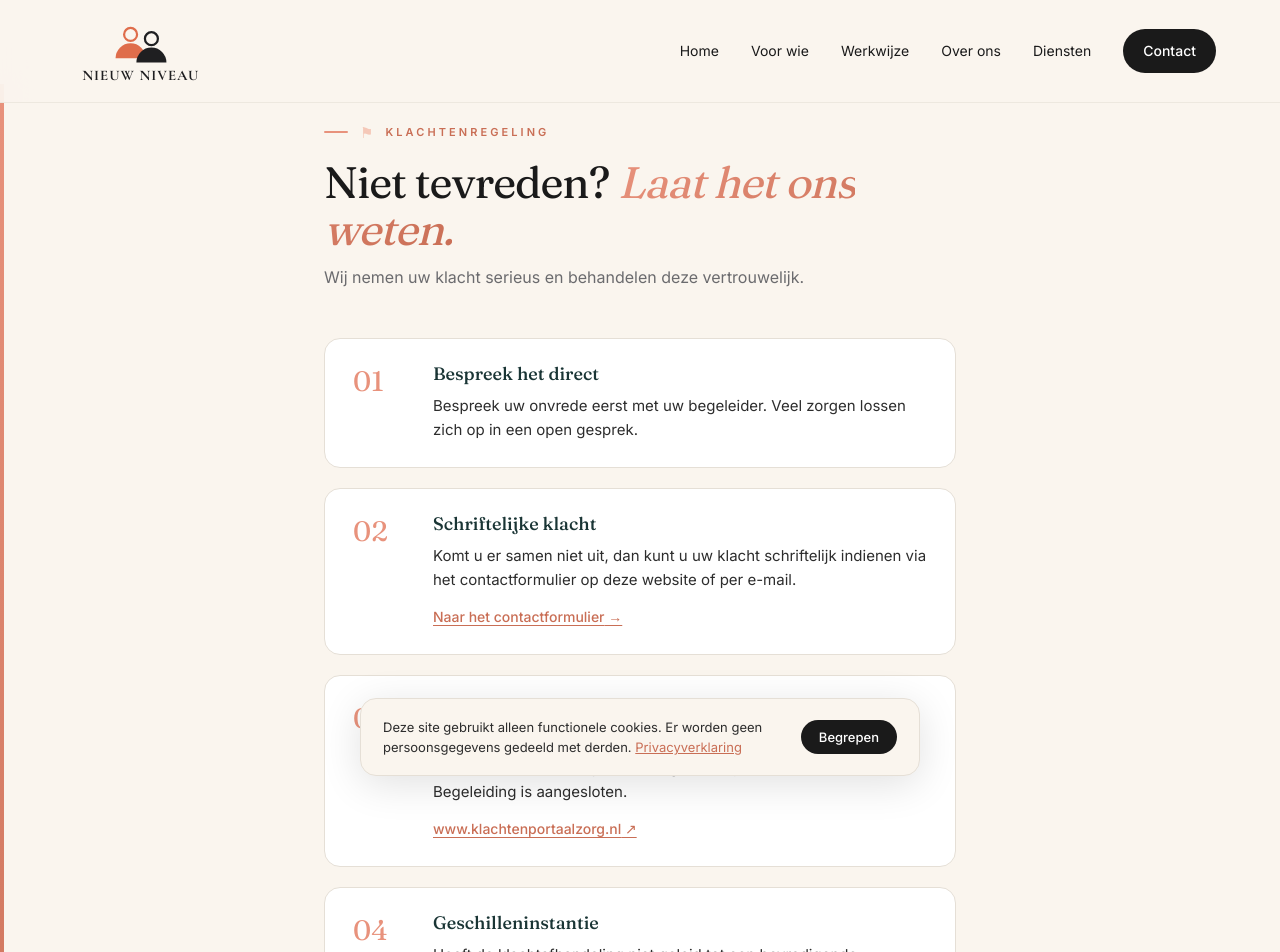
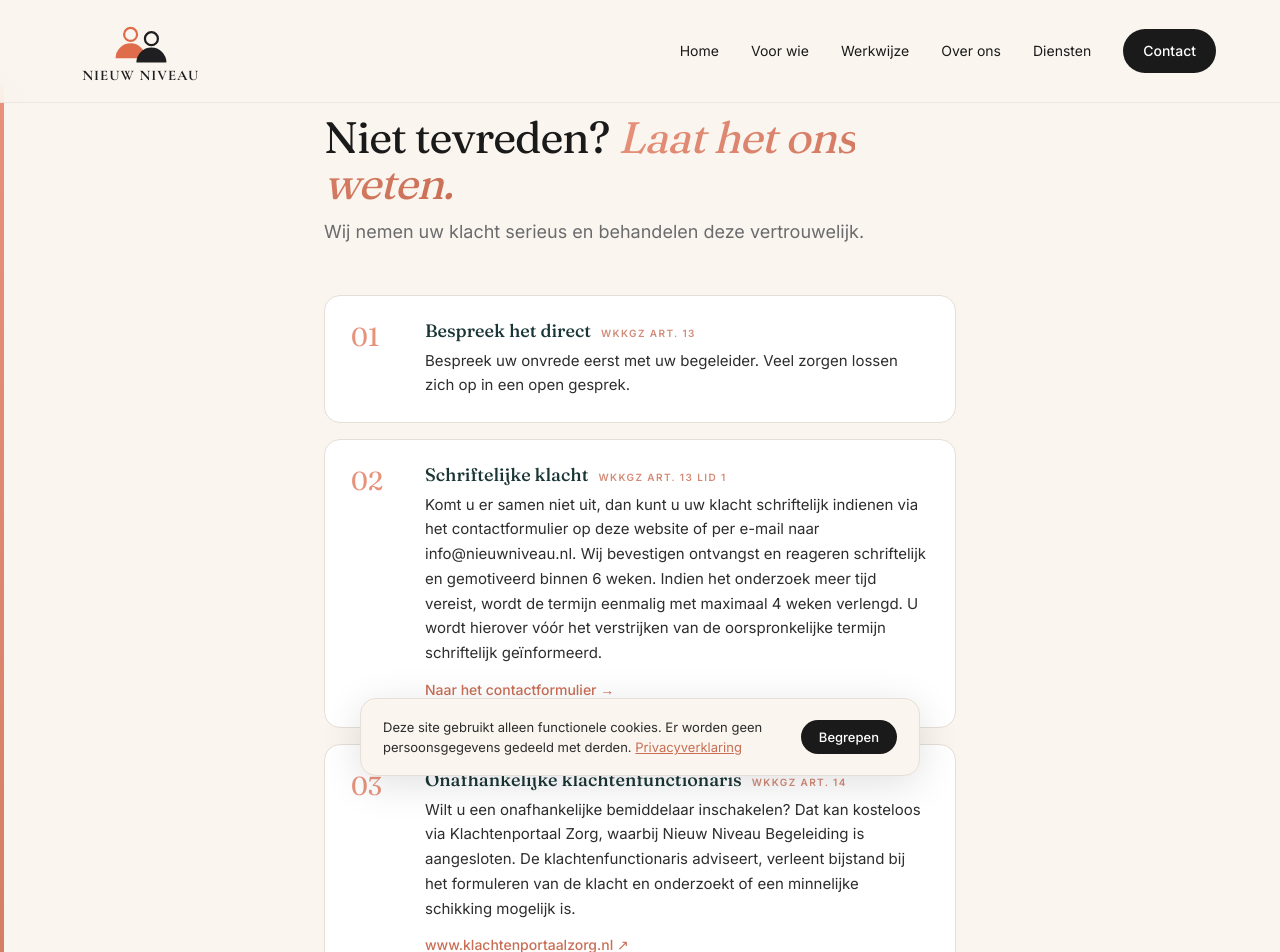
Before and after one commit to BramLuijben/Nieuw-Niveau-, a Next.js app: page /klachtenformulier in a window 1280 px wide. Shown: the top 952 px of the page. Built offline with nearby package versions, Linux system fonts and the light colour scheme; no server answers.

Commit message:
wettelijk correcte AV, privacyverklaring en klachtenregeling

```diff
--- a/src/app/klachtenformulier/page.tsx
+++ b/src/app/klachtenformulier/page.tsx
@@ -3,37 +3,37 @@ import Link from 'next/link'
 
 export const metadata: Metadata = {
   title: 'Klachtenregeling — Nieuw Niveau',
-  description: 'Klachtenregeling van Nieuw Niveau Begeleiding. Niet tevreden? Laat het ons weten.',
+  description: 'Klachtenregeling van Nieuw Niveau Begeleiding conform de Wkkgz.',
   robots: { index: false },
 }
 
 const stappen = [
   {
     num: '01',
+    wet: 'Wkkgz art. 13',
     titel: 'Bespreek het direct',
-    tekst:
-      'Bespreek uw onvrede eerst met uw begeleider. Veel zorgen lossen zich op in een open gesprek.',
+    tekst: 'Bespreek uw onvrede eerst met uw begeleider. Veel zorgen lossen zich op in een open gesprek.',
     link: null,
   },
   {
     num: '02',
+    wet: 'Wkkgz art. 13 lid 1',
     titel: 'Schriftelijke klacht',
-    tekst:
-      'Komt u er samen niet uit, dan kunt u uw klacht schriftelijk indienen via het contactformulier op deze website of per e-mail.',
+    tekst: 'Komt u er samen niet uit, dan kunt u uw klacht schriftelijk indienen via het contactformulier op deze website of per e-mail naar info@nieuwniveau.nl. Wij bevestigen ontvangst en reageren schriftelijk en gemotiveerd binnen 6 weken. Indien het onderzoek meer tijd vereist, wordt de termijn eenmalig met maximaal 4 weken verlengd. U wordt hierover vóór het verstrijken van de oorspronkelijke termijn schriftelijk geïnformeerd.',
     link: { label: 'Naar het contactformulier', href: '/contact', extern: false },
   },
   {
     num: '03',
+    wet: 'Wkkgz art. 14',
     titel: 'Onafhankelijke klachtenfunctionaris',
-    tekst:
-      'Wilt u een onafhankelijke bemiddelaar inschakelen? Dat kan kosteloos via Klachtenportaal Zorg, waarbij Nieuw Niveau Begeleiding is aangesloten.',
+    tekst: 'Wilt u een onafhankelijke bemiddelaar inschakelen? Dat kan kosteloos via Klachtenportaal Zorg, waarbij Nieuw Niveau Begeleiding is aangesloten. De klachtenfunctionaris adviseert, verleent bijstand bij het formuleren van de klacht en onderzoekt of een minnelijke schikking mogelijk is.',
     link: { label: 'www.klachtenportaalzorg.nl', href: 'https://www.klachtenportaalzorg.nl', extern: true },
   },
   {
     num: '04',
+    wet: 'Wkkgz art. 18–19',
     titel: 'Geschilleninstantie',
-    tekst:
-      'Heeft de klachtafhandeling niet geleid tot een bevredigende oplossing? Dan kunt u het geschil voorleggen aan de erkende geschilleninstantie waarbij Nieuw Niveau Begeleiding is aangesloten.',
+    tekst: 'Heeft de klachtafhandeling niet geleid tot een bevredigende oplossing? Dan kunt u het geschil kosteloos voorleggen aan de erkende geschilleninstantie waarbij Nieuw Niveau Begeleiding is aangesloten. De instantie geeft een bindend advies en kan een schadevergoeding toekennen van maximaal € 25.000. Uitspraak volgt binnen 6 maanden na indiening.',
     link: { label: 'www.zorggeschil.nl', href: 'https://www.zorggeschil.nl', extern: true },
   },
 ]
@@ -43,44 +43,33 @@ export default function Klachtenregeling() {
     <main className="page" style={{ background: 'var(--creme)' }}>
       <div className="page-inner" style={{ maxWidth: '760px' }}>
 
-        <div className="eyebrow" style={{ marginBottom: '18px' }}>
-          <span className="eyebrow-num">⚑</span> Klachtenregeling
-        </div>
-
         <h1 style={{ fontSize: 'clamp(28px, 4vw, 44px)', marginBottom: '12px' }}>
           Niet tevreden? <em>Laat het ons weten.</em>
         </h1>
-
-        <p style={{
-          fontSize: '16px',
-          color: 'var(--grijs)',
-          maxWidth: '52ch',
-          marginBottom: '48px',
-          lineHeight: '1.65',
-        }}>
+        <p className="lead" style={{ marginBottom: '48px' }}>
           Wij nemen uw klacht serieus en behandelen deze vertrouwelijk.
         </p>
 
         {/* Stappen */}
-        <div style={{ display: 'flex', flexDirection: 'column', gap: '20px', marginBottom: '48px' }}>
+        <div style={{ display: 'flex', flexDirection: 'column', gap: '16px', marginBottom: '40px' }}>
           {stappen.map((s) => (
             <div
               key={s.num}
               style={{
                 display: 'grid',
-                gridTemplateColumns: '56px 1fr',
-                gap: '0 24px',
+                gridTemplateColumns: '52px 1fr',
+                gap: '0 22px',
                 background: 'var(--wit)',
                 border: '1px solid var(--rand)',
                 borderRadius: '16px',
-                padding: '24px 28px',
+                padding: '24px 26px',
                 alignItems: 'start',
               }}
             >
-              {/* Nummerkolom */}
+              {/* Nummer */}
               <div style={{
                 fontFamily: 'var(--font-fraunces)',
-                fontSize: '28px',
+                fontSize: '26px',
                 fontWeight: 400,
                 color: 'var(--zalm)',
                 lineHeight: 1,
@@ -91,21 +80,28 @@ export default function Klachtenregeling() {
 
               {/* Inhoud */}
               <div>
+                <div style={{ display: 'flex', alignItems: 'baseline', gap: '10px', marginBottom: '6px', flexWrap: 'wrap' }}>
                   <h3 style={{
                     fontFamily: 'var(--font-fraunces)',
                     fontSize: '18px',
                     fontWeight: 500,
                     color: 'var(--teal)',
-                  marginBottom: '8px',
+                    margin: 0,
                   }}>
                     {s.titel}
                   </h3>
-                <p style={{
-                  fontSize: '15px',
-                  lineHeight: '1.65',
-                  color: 'var(--zwart-zacht)',
-                  margin: 0,
+                  <span style={{
+                    fontSize: '10px',
+                    fontWeight: 700,
+                    letterSpacing: '0.14em',
+                    textTransform: 'uppercase',
+                    color: 'var(--zalm-donker)',
+                    opacity: 0.8,
                   }}>
+                    {s.wet}
+                  </span>
+                </div>
+                <p style={{ fontSize: '15px', lineHeight: '1.65', color: 'var(--zwart-zacht)', margin: 0 }}>
                   {s.tekst}
                 </p>
                 {s.link && (
@@ -115,15 +111,9 @@ export default function Klachtenregeling() {
                       target="_blank"
                       rel="noopener noreferrer"
                       style={{
-                        display: 'inline-flex',
-                        alignItems: 'center',
-                        gap: '6px',
-                        marginTop: '12px',
-                        fontSize: '14px',
-                        fontWeight: 500,
-                        color: 'var(--zalm-donker)',
-                        textDecoration: 'underline',
-                        textUnderlineOffset: '3px',
+                        display: 'inline-flex', alignItems: 'center', gap: '5px',
+                        marginTop: '12px', fontSize: '14px', fontWeight: 500,
+                        color: 'var(--zalm-donker)', textDecoration: 'underline', textUnderlineOffset: '3px',
                       }}
                     >
                       {s.link.label} ↗
@@ -132,15 +122,9 @@ export default function Klachtenregeling() {
                     <Link
                       href={s.link.href}
                       style={{
-                        display: 'inline-flex',
-                        alignItems: 'center',
-                        gap: '6px',
-                        marginTop: '12px',
-                        fontSize: '14px',
-                        fontWeight: 500,
-                        color: 'var(--zalm-donker)',
-                        textDecoration: 'underline',
-                        textUnderlineOffset: '3px',
+                        display: 'inline-flex', alignItems: 'center', gap: '5px',
+                        marginTop: '12px', fontSize: '14px', fontWeight: 500,
+                        color: 'var(--zalm-donker)', textDecoration: 'underline', textUnderlineOffset: '3px',
                       }}
                     >
                       {s.link.label} →
@@ -157,12 +141,13 @@ export default function Klachtenregeling() {
           background: 'var(--zalm-heel-licht)',
           borderLeft: '3px solid var(--zalm)',
           borderRadius: '0 10px 10px 0',
-          padding: '16px 20px',
+          padding: '15px 20px',
           fontSize: '14px',
           color: 'var(--zwart-zacht)',
           lineHeight: '1.65',
           marginBottom: '36px',
         }}>
+          <strong style={{ color: 'var(--teal)', display: 'block', marginBottom: '4px', fontSize: '12px', textTransform: 'uppercase', letterSpacing: '0.1em' }}>Wkkgz art. 13 lid 1</strong>
           Uw klacht wordt vertrouwelijk behandeld en geanonimiseerd geregistreerd ten behoeve van kwaliteitsverbetering.
         </div>
 
```
Also changed, not shown: src/app/algemene-voorwaarden/page.tsx (+83 -32 lines), src/app/privacyverklaring/page.tsx (+122 -20 lines). Lines whose indentation alone changed are shown as unchanged.
